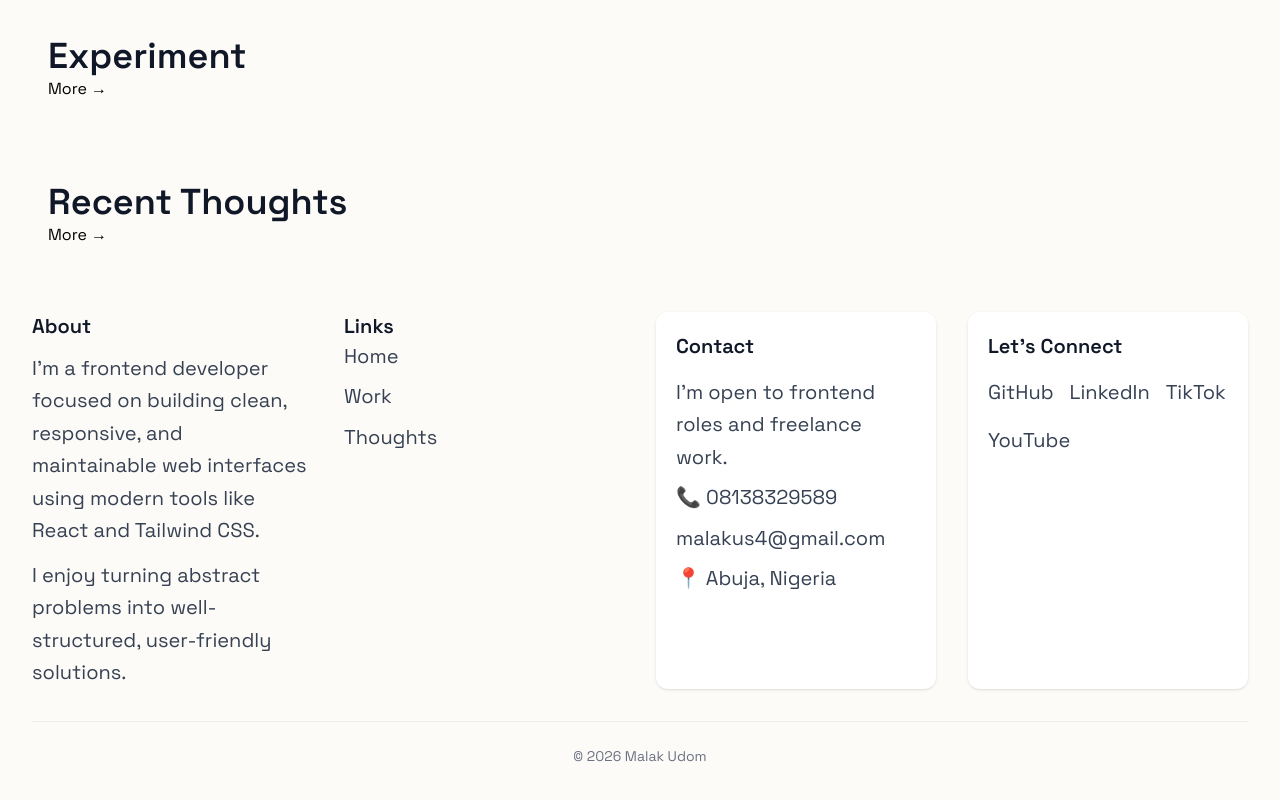
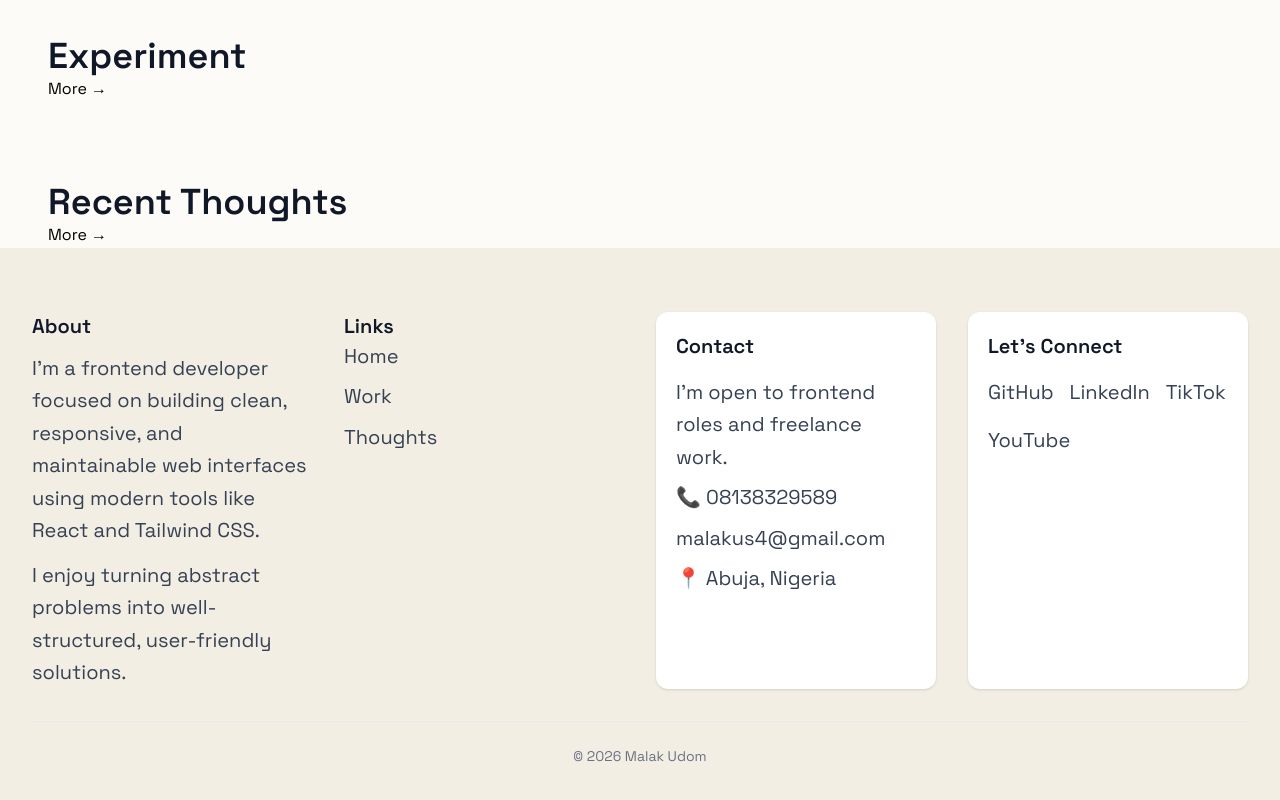
Before and after one commit to malakus4/portfolio-react, a React (Vite) app: page / in a window 1280 px wide. Shown: the part 1829-2629 px from the top of the page. Built offline with nearby package versions, Linux system fonts and the light colour scheme.

Commit message:
style: add background color to footer

```diff
--- a/src/components/footer/Footer.jsx
+++ b/src/components/footer/Footer.jsx
@@ -8,7 +8,7 @@ import FooterConnectCard from './FooterConnectCard'
 function Footer() {
   return (
 
-    <footer className=" p-8">
+    <footer className="bg-base-200 p-8">
 
       {/* Footer 4 coloums */}
       <div className=" py-8">
--- a/src/index.css
+++ b/src/index.css
@@ -59,6 +59,11 @@ html {
     /* @apply bg-[#f5d189];  */
   }
 
+  .bg-base-200 {
+    @apply bg-[#f2eee3];
+
+  }
+
   .bg-surface {
     @apply bg-white
   }
```
